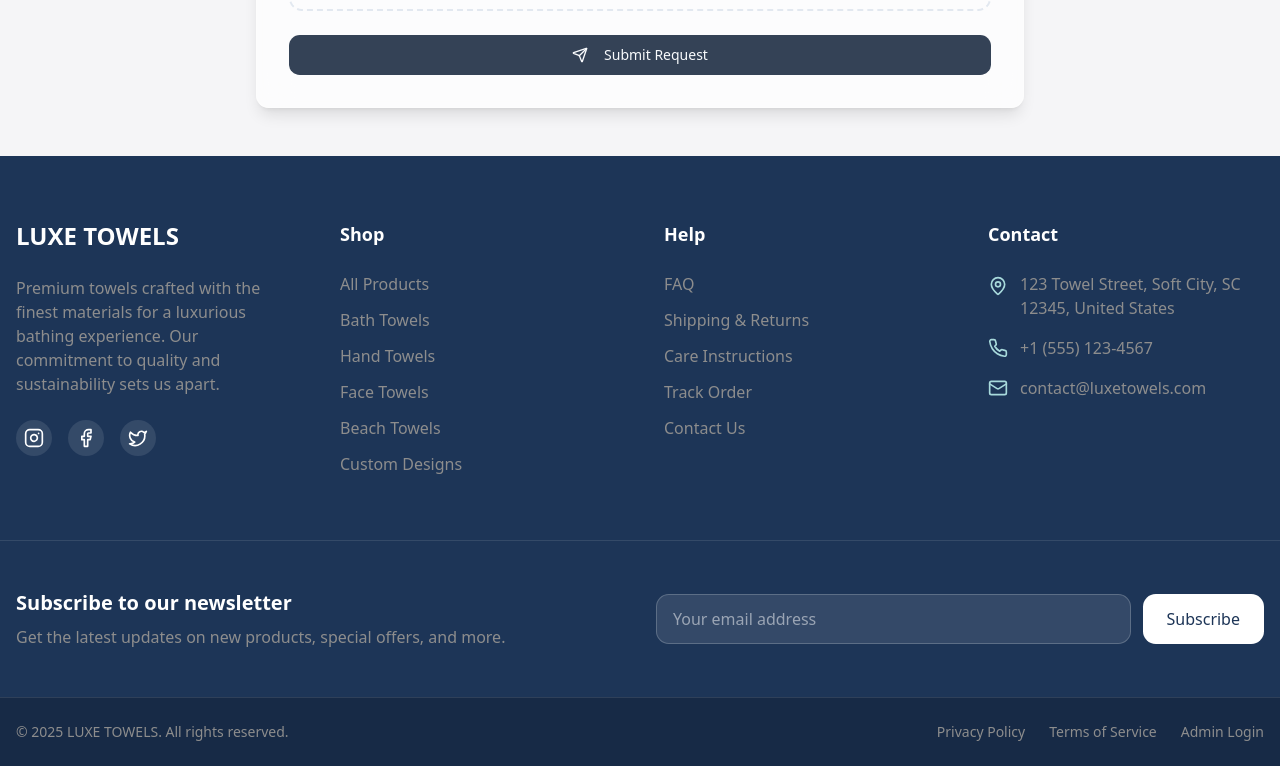
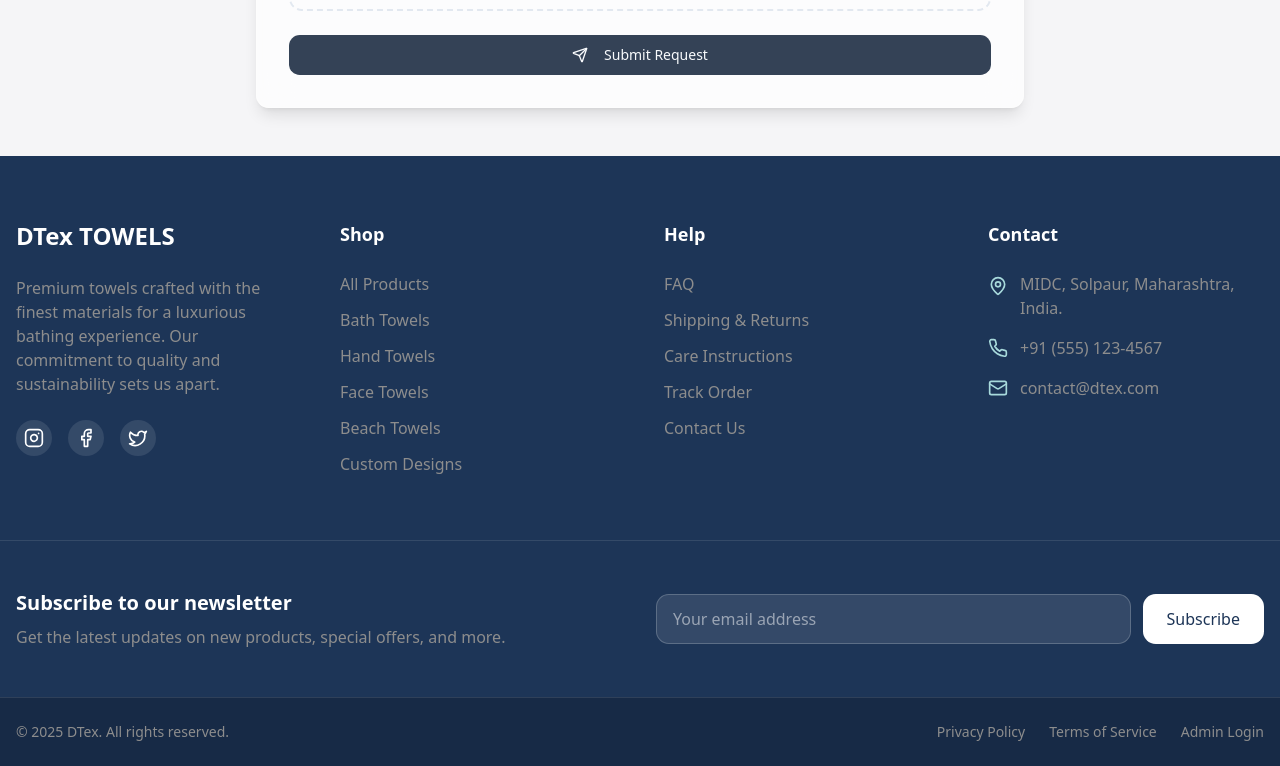
Before and after one commit to aryand1009/towel-e-commerce, a React (Vite) app: page /custom-request in a window 1280 px wide. Shown: the part 1004-1770 px from the top of the page. Built offline with nearby package versions, Linux system fonts and the light colour scheme.

Commit message:
Update Footer.tsx

```diff
--- a/src/components/Footer.tsx
+++ b/src/components/Footer.tsx
@@ -9,7 +9,7 @@ const Footer = () => {
         <div className="grid grid-cols-1 md:grid-cols-2 lg:grid-cols-4 gap-12">
           {/* Brand */}
           <div>
-            <h3 className="text-2xl font-semibold mb-6">LUXE TOWELS</h3>
+            <h3 className="text-2xl font-semibold mb-6">DTex TOWELS</h3>
             <p className="text-towel-gray mb-6 max-w-md">
               Premium towels crafted with the finest materials for a luxurious bathing experience.
               Our commitment to quality and sustainability sets us apart.
@@ -103,16 +103,16 @@ const Footer = () => {
               <li className="flex items-start">
                 <MapPin size={20} className="mr-3 text-towel-accent flex-shrink-0 mt-1" />
                 <span className="text-towel-gray">
-                  123 Towel Street, Soft City, SC 12345, United States
+                  MIDC, Solpaur, Maharashtra, India.
                 </span>
               </li>
               <li className="flex items-center">
                 <Phone size={20} className="mr-3 text-towel-accent flex-shrink-0" />
-                <span className="text-towel-gray">+1 (555) 123-4567</span>
+                <span className="text-towel-gray">+91 (555) 123-4567</span>
               </li>
               <li className="flex items-center">
                 <Mail size={20} className="mr-3 text-towel-accent flex-shrink-0" />
-                <span className="text-towel-gray">contact@luxetowels.com</span>
+                <span className="text-towel-gray">contact@dtex.com</span>
               </li>
             </ul>
           </div>
@@ -148,7 +148,7 @@ const Footer = () => {
         <div className="container mx-auto py-6 px-4">
           <div className="flex flex-col md:flex-row items-center justify-between gap-4">
             <p className="text-towel-gray text-sm">
-              © {new Date().getFullYear()} LUXE TOWELS. All rights reserved.
+              © {new Date().getFullYear()} DTex. All rights reserved.
             </p>
             <div className="flex items-center space-x-6">
               <a href="#" className="text-towel-gray text-sm hover:text-white transition-colors">
```
